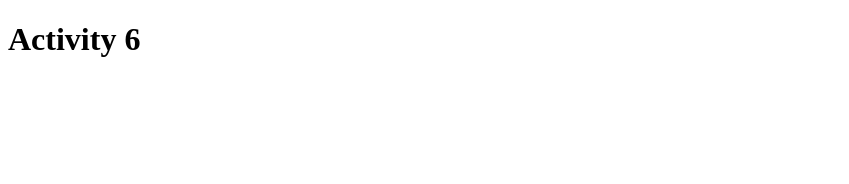
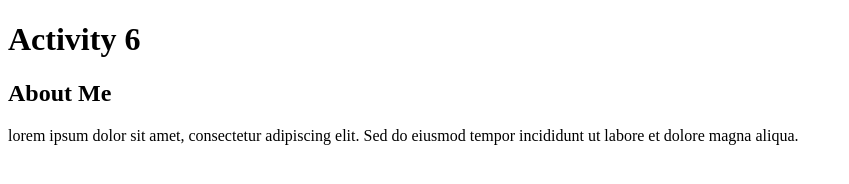
Before and after one commit to thIhtOO31/Activity-6, a plain HTML site: page index.html in a window 1280 px wide. Shown: the whole page, without its empty margins (0-849 px from the left). Drawn offline with Linux system fonts and the light colour scheme.

Commit message:
Add About Section

```diff
--- a/index.html
+++ b/index.html
@@ -7,5 +7,8 @@
 </head>
 <body>
     <h1>Activity 6</h1>
-</body>
+    <h2>About Me</h2>
+    <p>lorem ipsum dolor sit amet, consectetur adipiscing elit. Sed do eiusmod tempor incididunt ut labore et dolore magna aliqua.
+
+    </p>
 </html>
```
